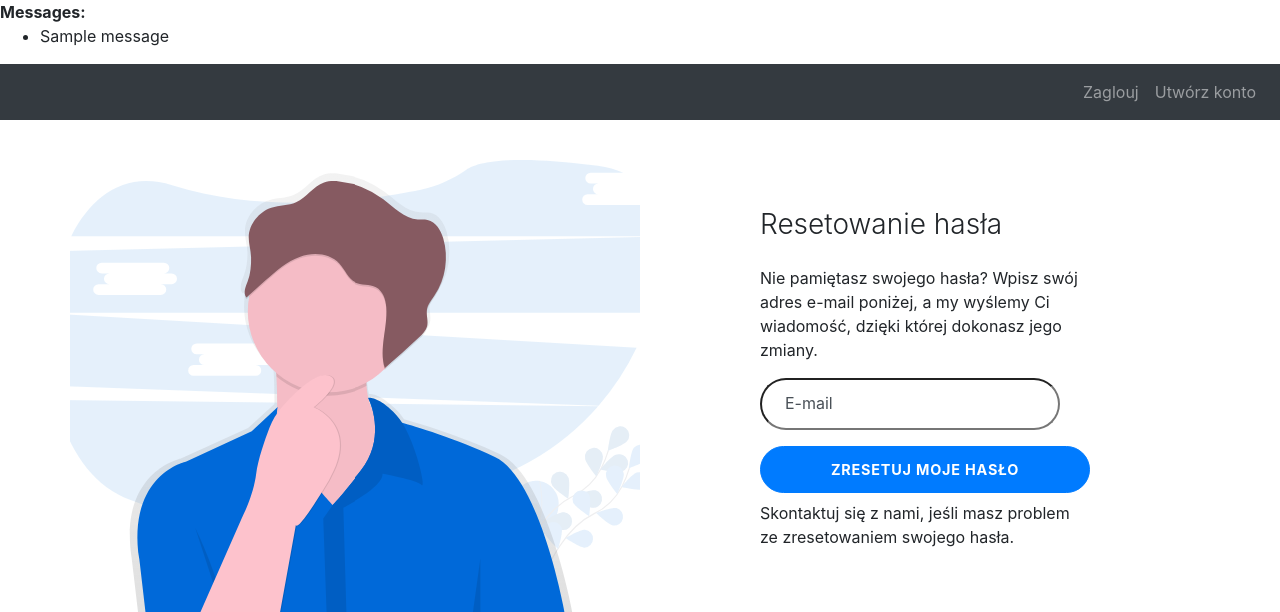
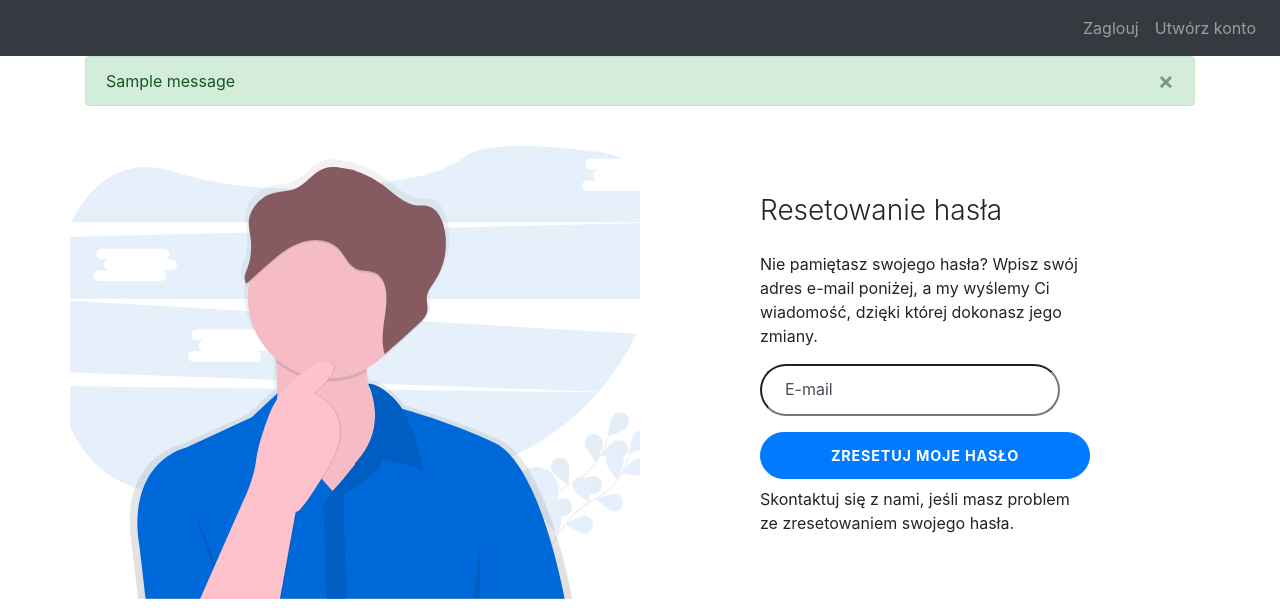
Before and after one commit to efefre/MyRental, a Django app: page /accounts/password/reset/ in a window 1280 px wide. Shown: the top 612 px of the page. Run offline with Django 3.2, Linux system fonts and the light colour scheme; tables that the repository leaves empty hold one stand-in row (values such as "Sample post"); one stand-in notice (Sample message) is shown; some libraries are stand-ins or nearby versions.

Commit message:
Include _alerts.html in base.html

```diff
--- a/myRental_root/templates/base.html
+++ b/myRental_root/templates/base.html
@@ -17,22 +17,16 @@
     <div class="container-fluid">
     {% block body %}
 
-    {% if messages %}
-    <div>
-      <strong>Messages:</strong>
-      <ul>
-        {% for message in messages %}
-        <li>{{message}}</li>
-        {% endfor %}
-      </ul>
-    </div>
-    {% endif %}
+
 
     <!-- NavBar -->
     {% include "partials/_navbar.html" %}
 
     <!-- Meny -->
     {% include "partials/_menu.html" %}
+
+      <!-- Alerts -->
+    {% include "partials/_alerts.html" %}
 
     <div class="container main-content">
       {% block content %}
```
